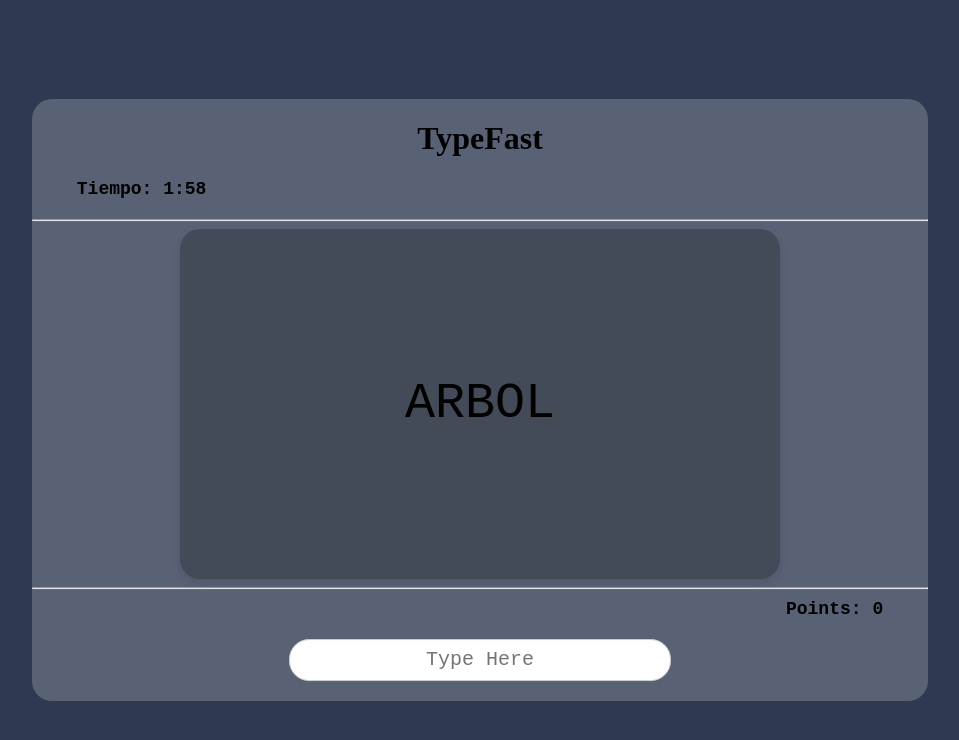
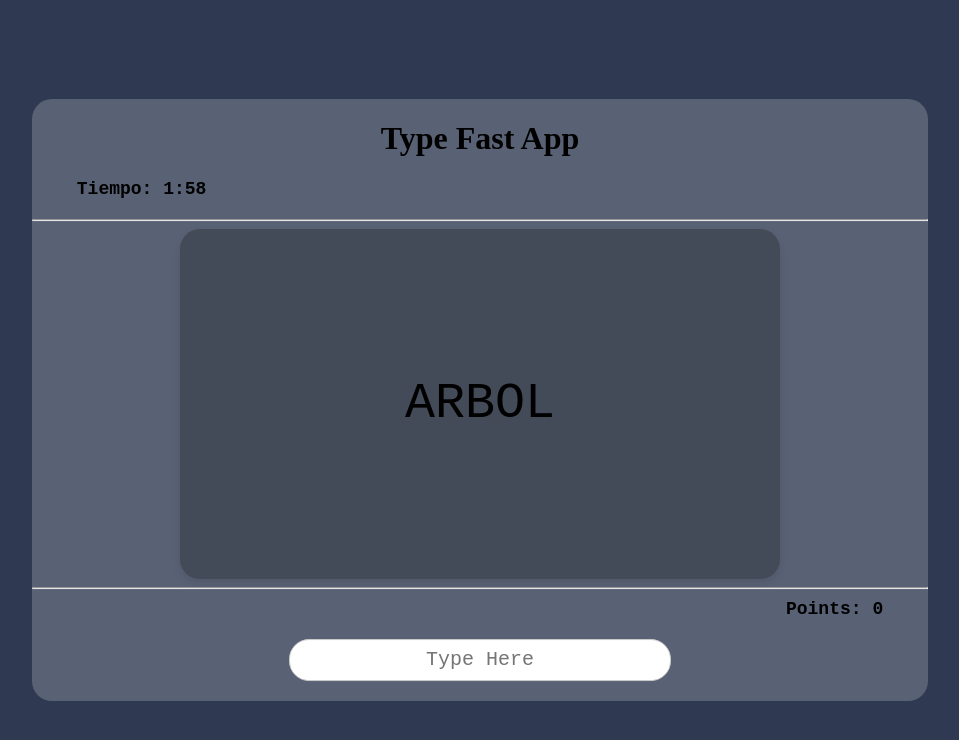
Before and after one commit to LucasAguilar647/TypeFast.App, a React (Vite) app: page / in a window 1280 px wide. Both pictures are taken after a click on the button "Iniciar Juego". Shown: the top 740 px of the page, without its empty margins (160-1119 px from the left). Built offline with nearby package versions, Linux system fonts and the light colour scheme; no server answers.

Commit message:
Update PantallaJuego.jsx

```diff
--- a/src/components/PantallaJuego.jsx
+++ b/src/components/PantallaJuego.jsx
@@ -18,7 +18,7 @@ export const PantallaJuego = ({
 
   return (
     <>
-      <h1>TypeFast</h1>
+      <h1>Type Fast App</h1>
       <h3 className="timer"><Timer setTiempo={setTiempo} /></h3>
       <hr />
       <div className="recuadro-juego">
```
